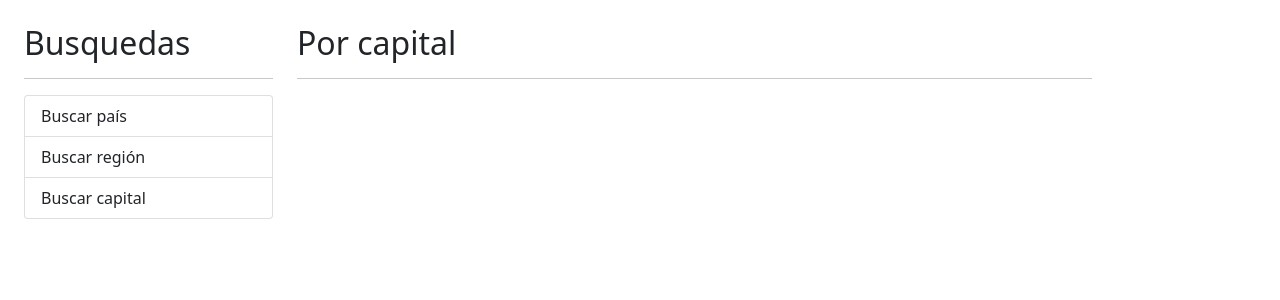
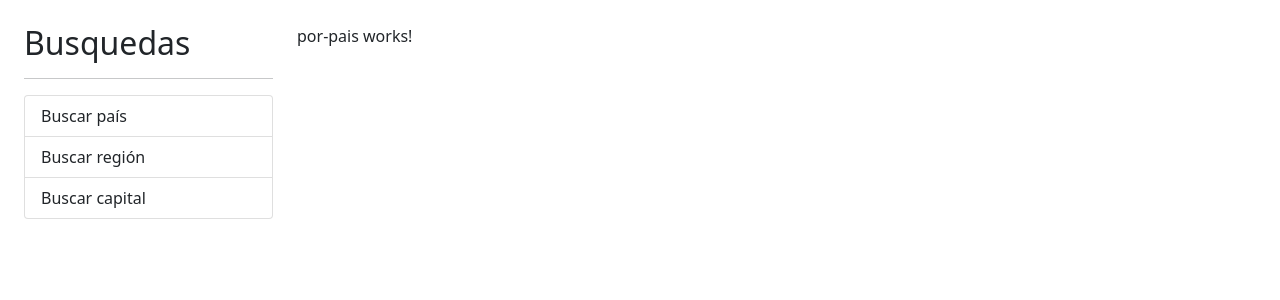
Before and after one commit to cesar-vaesco/App-paises-angular, an Angular app: page / in a window 1280 px wide. Shown: the top 300 px of the page. Built offline with nearby package versions, Linux system fonts and the light colour scheme.

Commit message:
Pais: RouterModule -rutas de la aplicación

```diff
--- a/src/app/app.component.html
+++ b/src/app/app.component.html
@@ -10,8 +10,7 @@
     </div>
 
     <div class="col">
-        <h2>Por capital</h2>
-        <hr>
+        <router-outlet></router-outlet>
     </div>
 
 </div>
--- a/src/app/app.module.ts
+++ b/src/app/app.module.ts
@@ -4,6 +4,7 @@
 import { AppComponent } from './app.component';
 import { PaisModule } from './pais/pais.module';
 import { SharedModule } from './shared/shared.module';
+import { AppRoutingModule } from './app-routing.module';
 
 
 @NgModule({
@@ -12,8 +13,9 @@
     ],
   imports: [
       BrowserModule,
+      AppRoutingModule,
       PaisModule,
-      SharedModule
+      SharedModule,
     ],
   providers: [],
   bootstrap: [
```
Also changed, not shown: src/app/app-routing.module.ts (added, +41 -0 lines), 1 other file (tests, documents, lock files or other folders).
